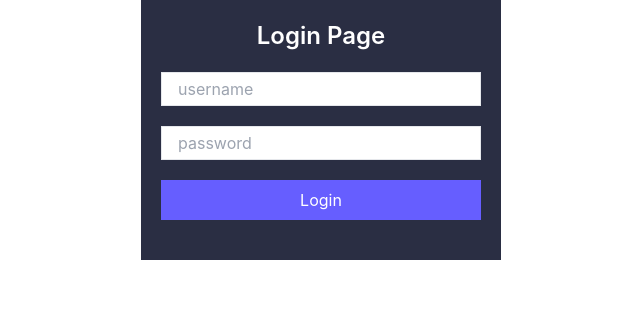
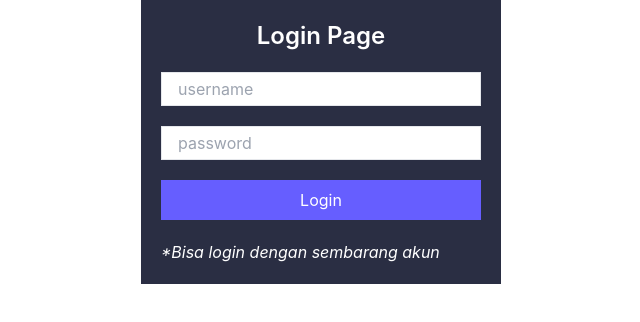
Before and after one commit to Restu-Averian/data-on-test-internship, a React (Create React App) app: page /login in a window 1280 px wide. Shown: the top 322 px of the page, without its empty margins (319-959 px from the left). Built offline with nearby package versions, Linux system fonts and the light colour scheme.

Commit message:
add hint in loginPage

```diff
--- a/public/index.html
+++ b/public/index.html
@@ -22,7 +22,7 @@
       work correctly both with client-side routing and a non-root public URL.
       Learn how to configure a non-root public URL by running `npm run build`.
     -->
-  <title>React App</title>
+  <title>Restu Averian - DataOn Test Internship FrontEnd</title>
   <link rel="stylesheet" href="https://cdnjs.cloudflare.com/ajax/libs/font-awesome/6.1.1/css/all.min.css"
     integrity="sha512-KfkfwYDsLkIlwQp6LFnl8zNdLGxu9YAA1QvwINks4PhcElQSvqcyVLLD9aMhXd13uQjoXtEKNosOWaZqXgel0g=="
     crossorigin="anonymous" referrerpolicy="no-referrer" />
--- a/src/views/LoginView.js
+++ b/src/views/LoginView.js
@@ -46,6 +46,9 @@ function LoginView(props) {
                     <button className='bg-[#665EFF] text-white px-4 py-2'>Login</button>
                 </form>
             </div>
+            <em>
+                *Bisa login dengan sembarang akun
+            </em>
         </div>
     );
 }
```
